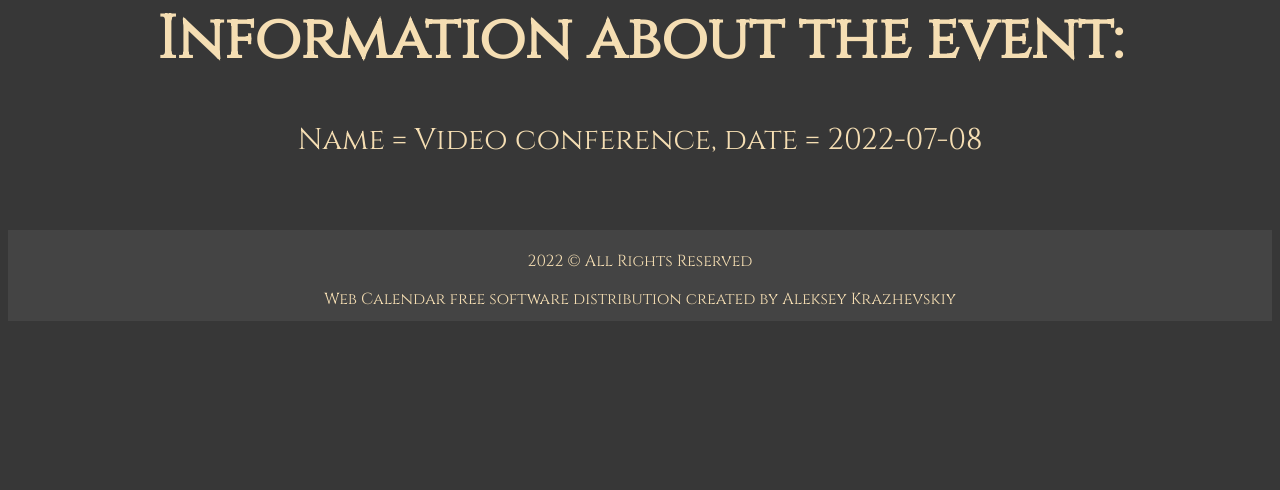
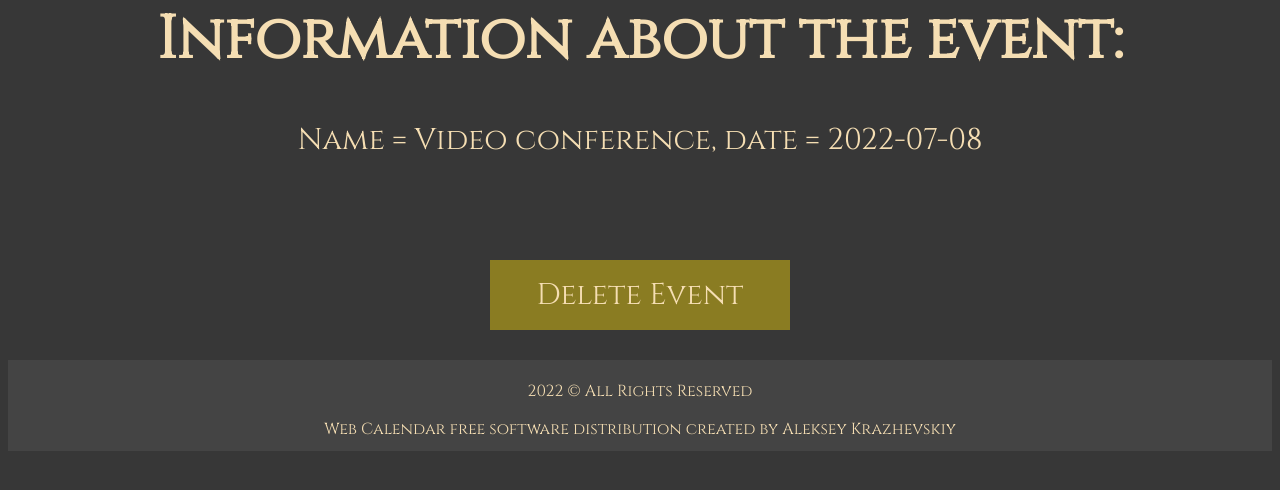
Before and after one commit to alekseykrazhev/web-calendar, a Flask app: page /event/44 in a window 1280 px wide. Shown: the part 147-637 px from the top of the page. Run offline with Flask 2, Linux system fonts and the light colour scheme; data comes from the database, SQL or seed files in the repository; both versions use the stored data as it was after the commit; parts of the project's set-up code (start-up, migrations or seed data) failed here and were passed over.

Commit message:
added delete request

```diff
--- a/WebCalendar/main.py
+++ b/WebCalendar/main.py
@@ -81,7 +81,7 @@ def event_by_id(event_id):
             abort(404, "The event doesn't exist!")
         db.session.delete(event)
         db.session.commit()
-        return 'The event has been deleted!'
+        return 'The event has been deleted!', 200
 
 
 if __name__ == '__main__':
--- a/WebCalendar/static/css/styles.css
+++ b/WebCalendar/static/css/styles.css
@@ -81,6 +81,26 @@ p {
   	transition: all 0.6s ease;
 }
 
+.delete-content {
+	background-color: rgb(138, 124, 34);
+	border: none;
+	color: wheat;
+	text-align: center;
+	font-size: 35px;
+}
+.delete-form {
+	display: none;
+	position: fixed;
+	z-index: 1;
+	left: 0;
+	top: 0;
+	width: 100%;
+	height: 100%;
+	overflow: auto;
+	background-color: rgb(55,55,55);
+	padding-top: 50px;
+}
+
 .b1::before{
   	width: 100%;
   	height: 0;
@@ -129,6 +149,7 @@ p {
 	text-align: center;
 	color: wheat;
 	font-size: 30px;
+	border: none;
 }
 
 .event_list a:link, a:visited, a:hover, a:active {
@@ -139,6 +160,7 @@ p {
 .list {
 	list-style: none;
 	padding: 0;
+	border: none;
 }
 
 .list li {
--- /dev/null
+++ b/WebCalendar/static/js/delete.js
@@ -0,0 +1,28 @@
+function Delete(url) {
+    fetch(url, {
+    method: "DELETE",
+})
+.then(res => {
+    if (res.ok) { window.location.href = "/event" }
+    else { console.log("HTTP request unsuccessful") }
+    return res
+})
+.then(res => res.json())
+.then(data => console.log(data))
+.catch(error => console.log(error))
+}
+
+function Add(url) {
+    let xhr = new XMLHttpRequest();
+    xhr.open("POST", url);
+
+    xhr.setRequestHeader("Accept", "application/json");
+    xhr.setRequestHeader("Content-Type", "application/json");
+
+    let data = `{
+    "event": "smth",
+    "date": "2022-12-12",
+    }`;
+
+    xhr.send(data);
+}
--- a/WebCalendar/templates/event.html
+++ b/WebCalendar/templates/event.html
@@ -9,13 +9,14 @@
 			<p>Return to main page:  <button class="header_button" onclick="window.location.href = '/'" style="font-family: Cinzel;">Main Page</button></p>
 		</div>
 		<div class="common_header">
-			<h1>All events you have planned:</h1>
+			<h1>All events you have planned</h1>
+			<button class="header_button" style="font-family: Cinzel; font-size: 35px; height: 70px; width: 300px" onclick="Add('/event')">Add new event</button>
 		</div>
 		<div class="event_list">
 			<ol class="list">
 				{% for event in events %}
 				<li>
-					<div class="button b1">
+					<div class="button b1" style="border: none">
 						<a href="/event/{{ event.id }}">{{ event.event }}</a>
 					</div>
 				</li>
--- a/WebCalendar/templates/event_by_id.html
+++ b/WebCalendar/templates/event_by_id.html
@@ -15,9 +15,28 @@
 		<h1>Information about the event:</h1>
 		<p>Name = {{ event.event }}, date = {{ event.date }}</p>
 	</div>
+	<div style="text-align: center; padding: 30px;">
+		<button class="header_button" style="font-size: 30px; height: 70px; width: 300px; font-family: Cinzel" onclick="document.getElementById('id01').style.display='block'" style="font-family: Cinzel; text-align: center;">Delete Event</button>
+	</div>
+	<div id="id01" class="delete-form">
+		<span onclick="document.getElementById('id01').style.display='none'" class="close" title="Close Smth">&times;</span>
+		<form class="delete-content">
+			<div class="delete-header">
+				<h1>Delete Event</h1>
+			</div>
+			<div class="delete-body">
+				<p>Are you sure you want to delete this event?</p>
+			</div>
+			<div class="delete-footer">
+				<button type="button" class="header_button" style="font-size: 35px; height: 70px; width: 300px; font-family: Cinzel" onclick="document.getElementById('id01').style.display='none'">Cancel</button>
+				<button type="button" class="header_button" style="font-size: 35px; height: 70px; width: 300px; font-family: Cinzel" onclick="Delete('{{ event.id }}')">Delete</button>
+				<script src="{{ url_for('static',filename='js/delete.js') }}"></script>
+			</div>
+		</form>
+	</div>
 	<div class="footer">
-			<p>2022 © All Rights Reserved</p>
-			<p>Web Calendar free software distribution created by Aleksey Krazhevskiy</p>
+		<p>2022 © All Rights Reserved</p>
+		<p>Web Calendar free software distribution created by Aleksey Krazhevskiy</p>
 	</div>
 </body>
 </html>
```
Also changed, not shown: WebCalendar/events.db.
